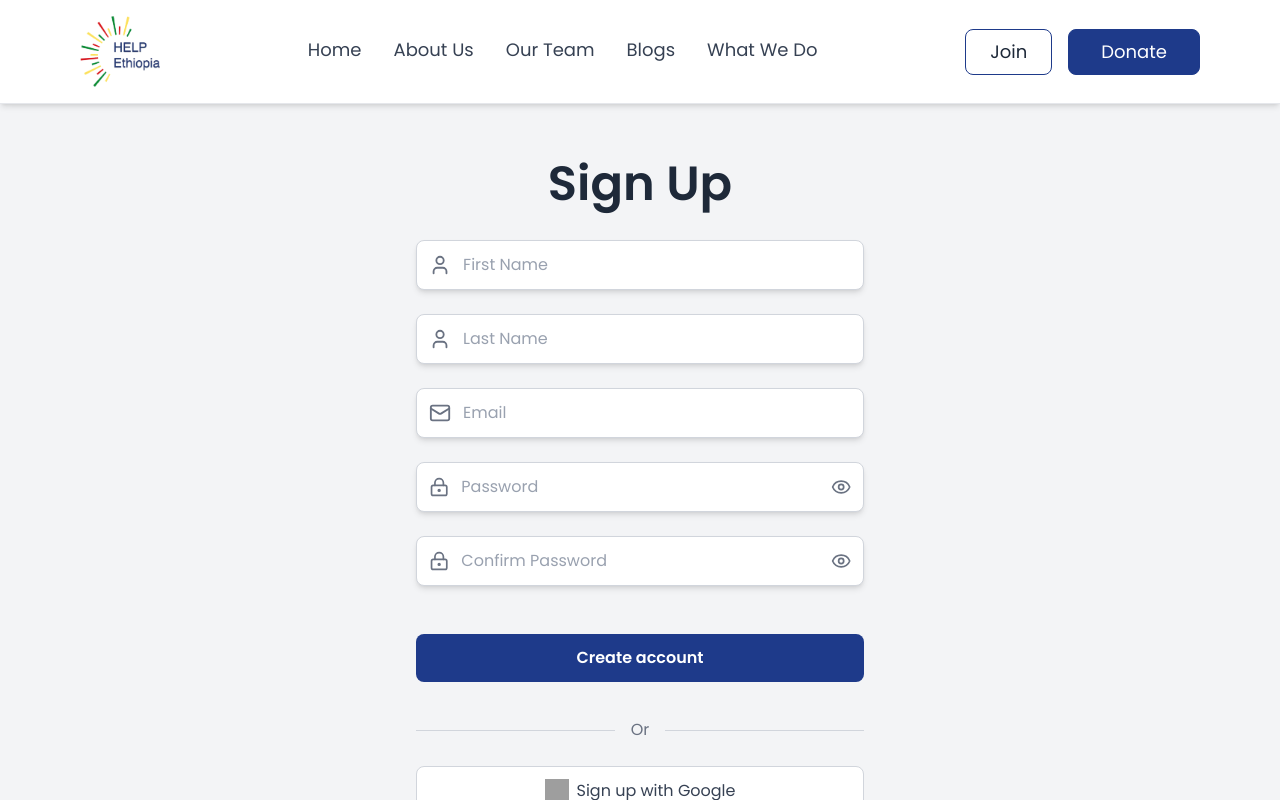
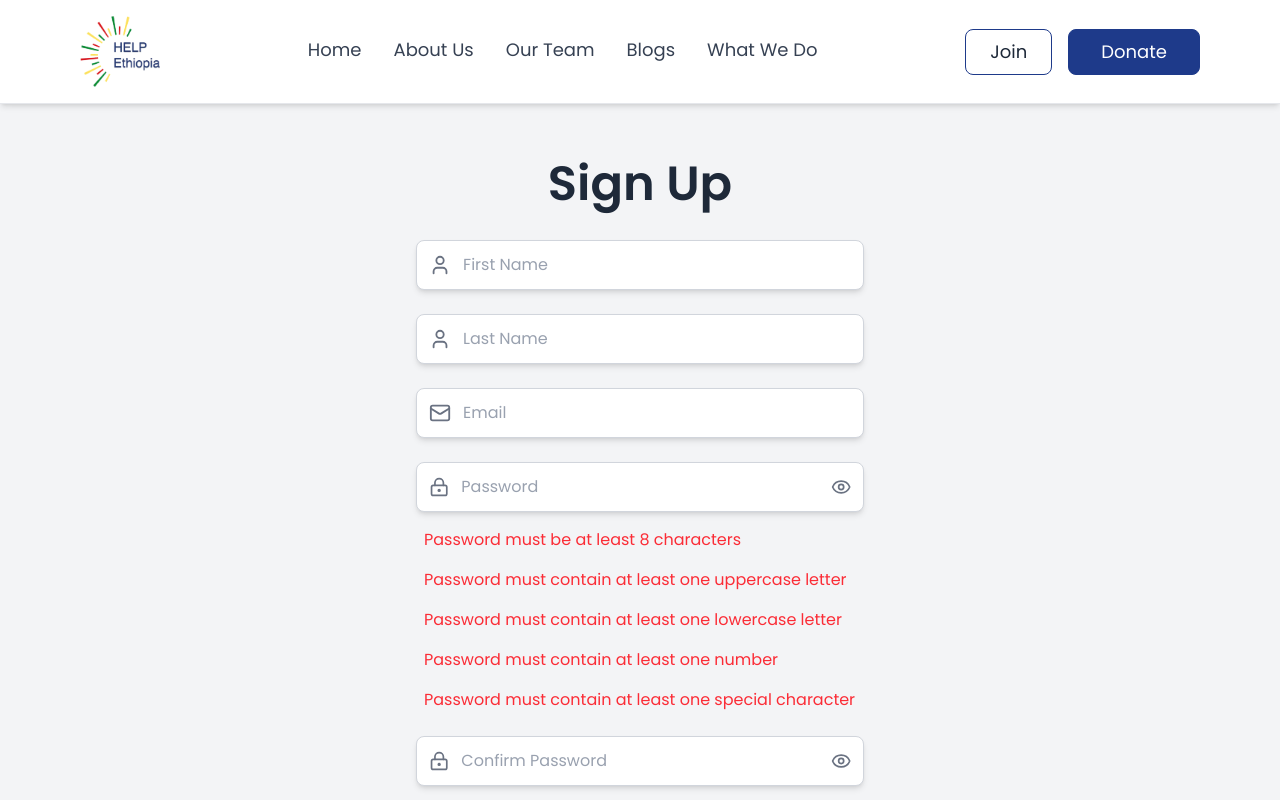
Before and after one commit to dagimgetaw/Help-Ethiopia-Website, a React (Vite) app: page /signup in a window 1280 px wide. Both pictures are taken after a click on the icon 840 px from the left and 487 px from the top of the page. Shown: the top 800 px of the page. Built offline with nearby package versions, Linux system fonts and the light colour scheme; grey boxes are pictures that could not be loaded.

Commit message:
form validation for sign up

```diff
--- a/src/Components/Signup/Signup.jsx
+++ b/src/Components/Signup/Signup.jsx
@@ -1,11 +1,58 @@
 import { Link } from "react-router-dom";
 import { Mail, LockKeyhole, User, Eye, EyeClosed } from "lucide-react";
 import google from "../../assets/google.png";
-import { useState } from "react";
+import { useState, useEffect } from "react";
+import { useFormik } from "formik";
+import { basicSchema } from "../../Schemas/schemas";
 
 export default function Signup() {
   const [hide, setHide] = useState(true);
+  const [rule, setRule] = useState(false);
+  const [cp, setCp] = useState(false);
+  const [passwordTests, setPasswordTests] = useState({});
+  const [confirmPasswordTest, setConfirmPasswordTest] = useState(false);
+
+  const formik = useFormik({
+    initialValues: {
+      firstName: "",
+      lastName: "",
+      email: "",
+      password: "",
+      confirmPassword: "",
+    },
+    validationSchema: basicSchema,
+    onSubmit: async (values, actions) => {
+      await new Promise((resolve) => setTimeout(resolve, 2000));
+      console.log("Submitted values:", values);
+      actions.resetForm();
+    },
+  });
+
+  const {
+    values,
+    handleChange,
+    handleBlur,
+    handleSubmit,
+    errors,
+    touched,
+    isSubmitting,
+  } = formik;
+
+  useEffect(() => {
+    const password = values.password;
+
+    setPasswordTests({
+      lengthTest: password.length >= 8,
+      uppercaseTest: /[A-Z]/.test(password),
+      lowercaseTest: /[a-z]/.test(password),
+      numberTest: /\d/.test(password),
+      specialTest: /[\W_]/.test(password),
+    });
+    setConfirmPasswordTest(values.password === values.confirmPassword);
+  }, [values.password, values.confirmPassword]);
+
   return (
+    <form onSubmit={handleSubmit} autoComplete="off">
       <div className="pt-40 pb-20 min-h-screen flex flex-col items-center justify-center bg-gray-100 py-12 px-4 sm:px-6 lg:px-8 font-text">
         <h2 className="text-3xl md:text-4xl lg:text-5xl font-bold text-center text-gray-800">
           Sign Up
@@ -13,46 +60,111 @@ export default function Signup() {
         <div className="max-w-md w-full space-y-9">
           <div className="mt-8 space-y-6">
             <div className="flex flex-col">
-            <div className="flex items-center gap-3 shadow-md rounded-lg border border-gray-300 bg-white p-3">
+              <div
+                className={`flex items-center gap-3 shadow-md rounded-lg border border-gray-300 bg-white p-3
+                ${
+                  errors.firstName && touched.firstName
+                    ? "ring ring-red-500 ring-offset-0"
+                    : "hover:ring hover:ring-blue-500 hover:ring-offset-0"
+                }`}
+              >
                 <User className="text-gray-500" />
                 <input
                   type="text"
                   name="firstName"
+                  id="firstName"
                   placeholder="First Name"
                   className="w-full outline-none text-gray-700 placeholder-gray-400"
+                  value={values.firstName}
+                  onChange={handleChange}
+                  onBlur={handleBlur}
                 />
               </div>
+              {errors.firstName && touched.firstName && (
+                <p className="font-text pl-2 pt-4 text-red-500">
+                  {errors.firstName}
+                </p>
+              )}
             </div>
+
             <div className="flex flex-col">
-            <div className="flex items-center gap-3 shadow-md rounded-lg border border-gray-300 bg-white p-3">
+              <div
+                className={`flex items-center gap-3 shadow-md rounded-lg border border-gray-300 bg-white p-3
+                ${
+                  errors.lastName && touched.lastName
+                    ? "ring ring-red-500 ring-offset-0"
+                    : "hover:ring hover:ring-blue-500 hover:ring-offset-0"
+                }`}
+              >
                 <User className="text-gray-500" />
                 <input
                   type="text"
                   name="lastName"
+                  id="lastName"
                   placeholder="Last Name"
                   className="w-full outline-none text-gray-700 placeholder-gray-400"
+                  value={values.lastName}
+                  onChange={handleChange}
+                  onBlur={handleBlur}
                 />
               </div>
+              {errors.lastName && touched.lastName && (
+                <p className="font-text pl-2 pt-4 text-red-500">
+                  {errors.lastName}
+                </p>
+              )}
             </div>
+
             <div className="flex flex-col">
-            <div className="flex items-center gap-3 shadow-md rounded-lg border border-gray-300 bg-white p-3">
+              <div
+                className={`flex items-center gap-3 shadow-md rounded-lg border border-gray-300 bg-white p-3
+                   ${
+                     errors.email && touched.email
+                       ? "ring ring-red-500 ring-offset-0"
+                       : "hover:ring hover:ring-blue-500 hover:ring-offset-0"
+                   }`}
+              >
                 <Mail className="text-gray-500" />
                 <input
                   type="email"
                   name="email"
+                  id="email"
                   placeholder="Email"
                   className="w-full outline-none text-gray-700 placeholder-gray-400"
+                  value={values.email}
+                  onChange={handleChange}
+                  onBlur={handleBlur}
                 />
               </div>
+              {errors.email && touched.email && (
+                <p className="font-text pl-2 pt-4 text-red-500">
+                  {errors.email}
+                </p>
+              )}
             </div>
+
             <div className="flex flex-col">
-            <div className="flex items-center gap-3 shadow-md rounded-lg border border-gray-300 bg-white p-3">
+              <div
+                className={`flex items-center gap-3 shadow-md rounded-lg border border-gray-300 bg-white p-3
+                  ${
+                    errors.password && touched.password
+                      ? "ring ring-red-500 ring-offset-0"
+                      : "hover:ring hover:ring-blue-500 hover:ring-offset-0"
+                  }`}
+                onClick={() => {
+                  setRule(true);
+                }}
+              >
                 <LockKeyhole className="text-gray-500" />
                 <input
                   type={hide ? "password" : "text"}
                   name="password"
+                  id="password"
                   placeholder="Password"
                   className="w-full outline-none text-gray-700 placeholder-gray-400"
+                  value={values.password}
+                  onChange={handleChange}
+                  onBlur={handleBlur}
                 />
                 {hide ? (
                   <EyeClosed
@@ -66,15 +178,75 @@ export default function Signup() {
                   />
                 )}
               </div>
+              {rule ? (
+                <div className="flex flex-col font-text pl-2">
+                  <p
+                    className={`text-red-500 pt-4 ${
+                      passwordTests.lengthTest ? "hidden" : ""
+                    }`}
+                  >
+                    Password must be at least 8 characters
+                  </p>
+                  <p
+                    className={`text-red-500 pt-4 ${
+                      passwordTests.uppercaseTest ? "hidden" : ""
+                    }`}
+                  >
+                    Password must contain at least one uppercase letter
+                  </p>
+                  <p
+                    className={`text-red-500 pt-4 ${
+                      passwordTests.lowercaseTest ? "hidden" : ""
+                    }`}
+                  >
+                    Password must contain at least one lowercase letter
+                  </p>
+                  <p
+                    className={`text-red-500 pt-4 ${
+                      passwordTests.numberTest ? "hidden" : ""
+                    }`}
+                  >
+                    Password must contain at least one number
+                  </p>
+                  <p
+                    className={`text-red-500 pt-4 ${
+                      passwordTests.specialTest ? "hidden" : ""
+                    }`}
+                  >
+                    Password must contain at least one special character
+                  </p>
+                </div>
+              ) : (
+                ""
+              )}
+              {errors.password && touched.password && (
+                <p className="font-text pl-2 pt-4 text-red-500">
+                  {errors.password}
+                </p>
+              )}
             </div>
             <div className="flex flex-col">
-            <div className="flex items-center gap-3 shadow-md rounded-lg border border-gray-300 bg-white p-3">
+              <div
+                className={`flex items-center gap-3 shadow-md rounded-lg border border-gray-300 bg-white p-3
+                  ${
+                    errors.confirmPassword && touched.confirmPassword
+                      ? "ring ring-red-500 ring-offset-0"
+                      : "hover:ring hover:ring-blue-500 hover:ring-offset-0"
+                  }`}
+                onClick={() => {
+                  setCp(true);
+                }}
+              >
                 <LockKeyhole className="text-gray-500" />
                 <input
                   type={hide ? "password" : "text"}
                   name="confirmPassword"
+                  id="confirmPassword"
                   placeholder="Confirm Password"
                   className="w-full outline-none text-gray-700 placeholder-gray-400"
+                  value={values.confirmPassword}
+                  onChange={handleChange}
+                  onBlur={handleBlur}
                 />
                 {hide ? (
                   <EyeClosed
@@ -88,10 +260,22 @@ export default function Signup() {
                   />
                 )}
               </div>
-          </div>
-          <button className="w-full py-3 mt-6 rounded-lg bg-[#1E3A8A] text-white font-semibold hover:bg-blue-700 transition duration-300 cursor-pointer">
-            Create account
-          </button>
+              {cp ? (
+                <p
+                  className={`font-text pl-2 pt-4 text-red-500 ${
+                    confirmPasswordTest ? "hidden" : ""
+                  }`}
+                >
+                  Confirm Passwords must match to Passwords
+                </p>
+              ) : (
+                ""
+              )}
+              {errors.confirmPassword && touched.confirmPassword && (
+                <p className="font-text pl-2 pt-4 text-red-500">
+                  {errors.confirmPassword}
+                </p>
+              )}
             </div>
             <div className="flex items-center my-6">
               <div className="border-t border-gray-300 flex-grow"></div>
@@ -106,6 +290,20 @@ export default function Signup() {
                 </span>
               </button>
             </div>
+            <button
+              className={`w-full py-3 mt-6 rounded-lg bg-[#1E3A8A] text-white ${
+                isSubmitting
+                  ? "cursor-not-allowed opacity-50"
+                  : "cursor-pointer"
+              }`}
+              disabled={isSubmitting}
+              onClick={() => {
+                setRule(false), setCp(false);
+              }}
+            >
+              {isSubmitting ? "Creating Account..." : "Create Account"}
+            </button>
+          </div>
           <p className="text-center mt-6 text-gray-600">
             Already have an account?{" "}
             <Link to={"/login"}>
@@ -116,5 +314,6 @@ export default function Signup() {
           </p>
         </div>
       </div>
+    </form>
   );
 }
```
Lines whose indentation alone changed are shown as unchanged.
